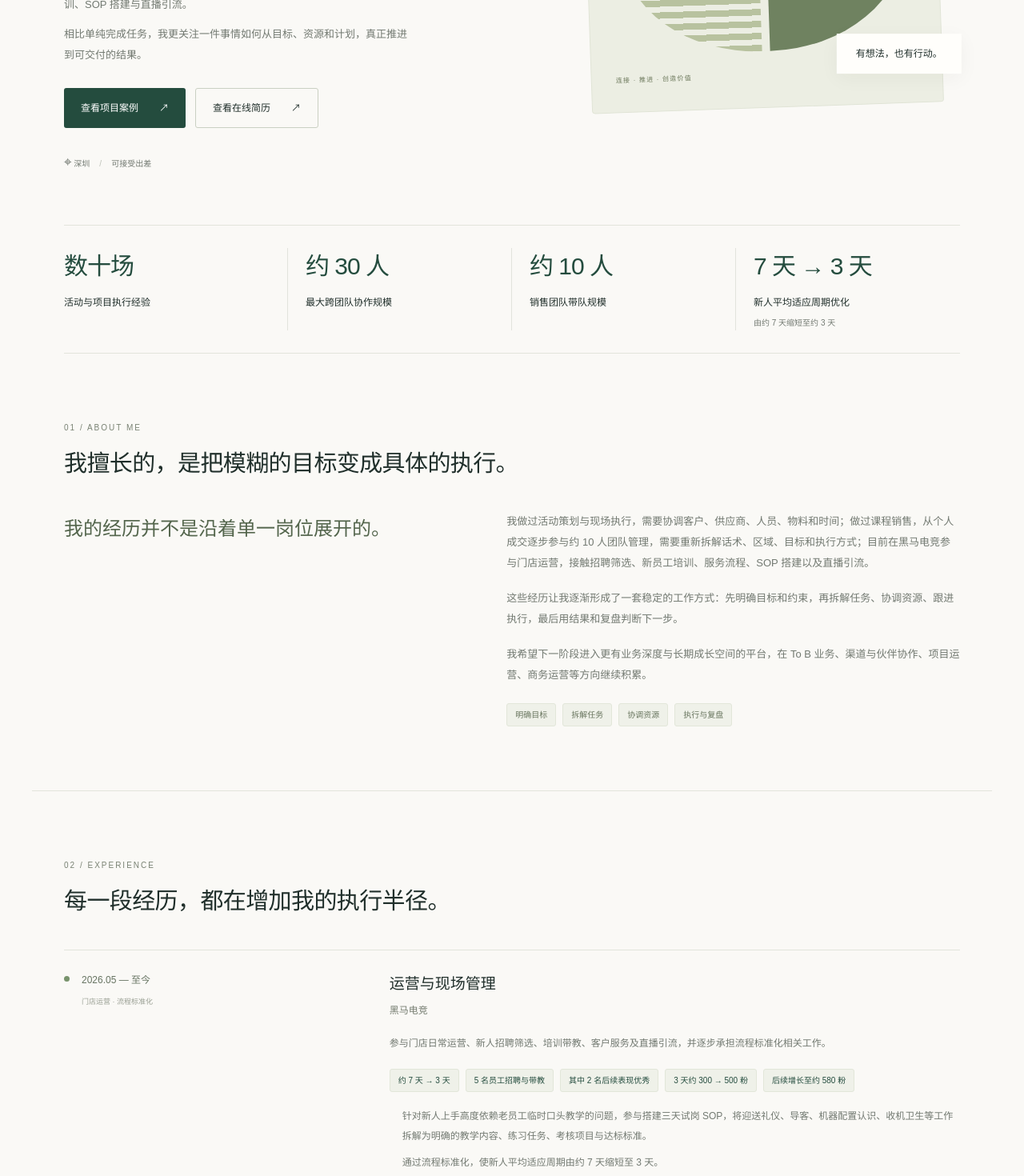
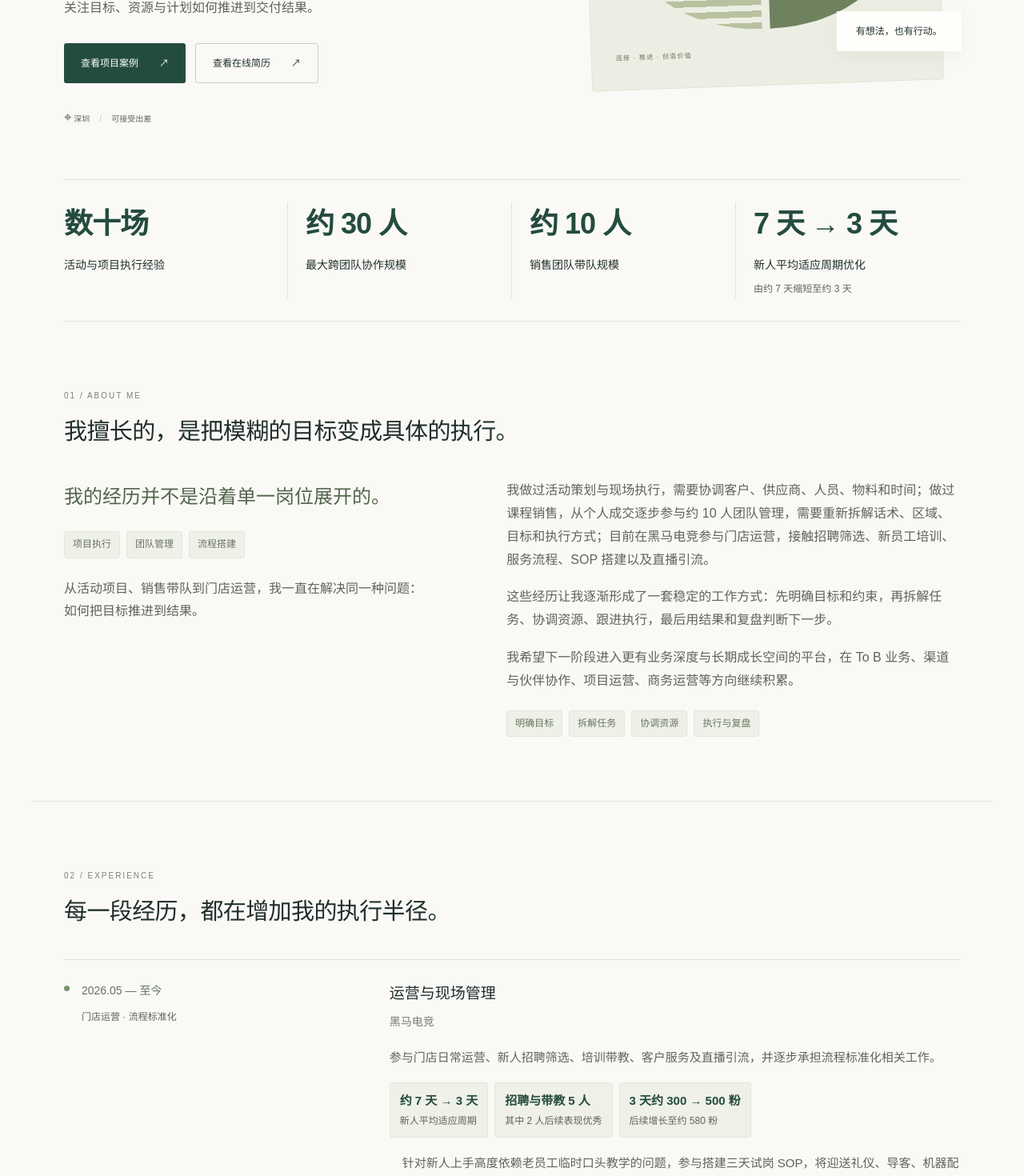
Before and after one commit to because-ad/personal-portfolio, a Next.js app: page / in a window 1280 px wide. Shown: the part 580-2050 px from the top of the page at 80% size. Built offline with nearby package versions, Linux system fonts and the light colour scheme.

Commit message:
feat: improve HR readability and resume scanning for V2.1

```diff
--- a/src/app/globals.css
+++ b/src/app/globals.css
@@ -3,7 +3,7 @@
 :root {
   --bg:#faf9f6;
   --ink:#202f2b;
-  --muted:#727971;
+  --muted:#5d645c;
   --green:#244c3e;
   --line:#e2e4dc
 }
@@ -1389,3 +1389,81 @@ details[open] > summary .details-symbol {
     text-decoration: none;
   }
 }
+
+/* HR 阅读版：保留配色与结构，扩大正文并整理成果层级。 */
+.hero-intro {
+  max-width: 500px;
+  font-size: 16px;
+  line-height: 1.8;
+}
+.hero-role { font-size: 15px; line-height: 1.7; }
+.body-copy { font-size: 16px; line-height: 1.8; }
+.about-summary { margin-top: 24px; }
+.job-summary, .job ul { font-size: 15px; line-height: 1.8; }
+.company, .job-date { font-size: 14px; }
+.job-date small { font-size: 12px; line-height: 1.7; color: var(--muted); }
+.stat-number { font-size: 36px; font-weight: 650; letter-spacing: -1px; }
+.principles h3 { font-size: 14px; line-height: 1.7; }
+.principles p { font-size: 12px; }
+.tags span { font-size: 12px; line-height: 1.6; }
+.job-highlights span { padding: 10px 12px; }
+.job-highlights strong { display: block; font-size: 15px; font-weight: 600; }
+.job-highlights small { display: block; margin-top: 4px; color: var(--muted); font-size: 12px; }
+.project-content > p:not(.eyebrow), .case-detail p, .case-detail ul { font-size: 15px; line-height: 1.8; }
+.project-content .tags span { font-size: 12px; }
+.project-outcome small, .project-content summary { font-size: 13px; }
+.case-detail h4 { font-size: 14px; }
+.skills-grid h3 { font-size: 17px; }
+.skills-grid p { font-size: 15px; line-height: 1.8; }
+.skills-grid .skill-evidence p { font-size: 14px; color: var(--green); }
+.skills-grid small { font-size: 12px; line-height: 1.7; color: var(--muted); }
+.skill-evidence-label { display: block; margin-bottom: 10px; }
+.work-cards {
+  display: grid;
+  grid-template-columns: repeat(2, minmax(0, 1fr));
+  gap: 22px;
+}
+.work-card {
+  display: flex;
+  flex-direction: column;
+  padding: 28px;
+  border: 1px solid var(--line);
+  border-radius: 4px;
+  background: #f5f6ef;
+}
+.work-card .work-number { font-size: 14px; color: var(--green); }
+.work-card h3 { font-size: 19px; font-weight: 500; margin: 18px 0 12px; }
+.work-card p { font-size: 16px; line-height: 1.8; color: var(--muted); margin: 0 0 24px; }
+.work-card .tags { margin-top: auto; }
+.education p { font-size: 15px; line-height: 1.8; }
+.contact-top p { font-size: 15px; line-height: 1.8; color: #d6e0d2; }
+.contact-bottom { font-size: 14px; }
+.resume-page { max-width: 780px; }
+.resume-page p, .resume-page li { font-size: 15px; line-height: 1.8; }
+.resume-page li + li { margin-top: 8px; }
+.resume-page li strong { color: var(--green); font-weight: 600; }
+.resume-context, .resume-entry-heading span { font-size: 13px; }
+@media (max-width: 1000px) {
+  .stat-number { font-size: 32px; }
+  .skills-grid { grid-template-columns: repeat(2, minmax(0, 1fr)); gap: 32px; }
+}
+@media (max-width: 760px) {
+  .stat-number { font-size: clamp(26px, 7.5vw, 32px); }
+  .principles h3 { font-size: 13px; }
+  .hero-role { font-size: 14px; }
+  .work-cards { grid-template-columns: 1fr; gap: 18px; }
+  .work-card { padding: 24px; }
+  .skills-grid { grid-template-columns: 1fr; gap: 30px; }
+}
+@media print {
+  .resume-page { width: auto; max-width: none; }
+  .resume-page p, .resume-page li { font-size: 9pt; line-height: 1.6; }
+  .resume-page li + li { margin-top: 3pt; }
+  .resume-page li strong { color: #244c3e; }
+  .resume-page .resume-context { font-size: 8pt; }
+  .resume-entry-heading span { font-size: 9pt; }
+  .resume-page section { margin-top: 12pt; }
+  .resume-page h3 { margin-top: 8pt; }
+}
+.resume-page ul { list-style: disc; list-style-position: outside; }
+.resume-page li::marker { color: var(--green); }
--- a/src/app/page.tsx
+++ b/src/app/page.tsx
@@ -50,7 +50,11 @@ export default function Home() {
         <section id="about" className="section container">
           <SectionHeading {...sections.about} />
           <div className="about-grid">
-            <p className="large-copy">{p.aboutLead}</p>
+            <div className="about-profile">
+              <p className="large-copy">{p.aboutLead}</p>
+              <div className="tags">{p.aboutKeywords.map(keyword => <span key={keyword}>{keyword}</span>)}</div>
+              <p className="body-copy about-summary">{p.aboutSummary}</p>
+            </div>
             <div>
               <div className="body-copy">{p.about.map(paragraph => <p key={paragraph}>{paragraph}</p>)}</div>
               <div className="tags">{p.values.map(value => <span key={value}>{value}</span>)}</div>
@@ -67,7 +71,7 @@ export default function Home() {
                 <div>
                   <h3>{job.role}</h3><p className="company">{job.company}</p>
                   <p className="job-summary">{job.summary}</p>
-                  <div className="tags job-highlights">{job.highlights.map(item => <span key={item}>{item}</span>)}</div>
+                  <div className="tags job-highlights">{job.highlights.map(item => <span key={item.value}><strong>{item.value}</strong><small>{item.note}</small></span>)}</div>
                   <ul>{job.points.map(point => <li key={point}>{point}</li>)}</ul>
                 </div>
               </article>
@@ -115,8 +119,8 @@ export default function Home() {
             {p.skills.map(skill => (
               <article key={skill.id}>
                 <span className="skill-icon" aria-hidden="true">{skill.icon}</span><h3>{skill.title}</h3>
-                <p>{skill.keywords.join(" · ")}</p>
-                <div className="skill-evidence">{skill.evidence.map(item => <p key={item}>{item}</p>)}</div>
+                <p className="skill-keywords">{skill.keywords.join(" / ")}</p>
+                <div className="skill-evidence"><small className="skill-evidence-label">{skill.id === "tools" ? "工作应用" : "工作证据"}</small>{skill.evidence.map(item => <p key={item}>{item}</p>)}</div>
                 {"detail" in skill && <small>{skill.detail}</small>}
               </article>
             ))}
@@ -125,16 +129,14 @@ export default function Home() {
 
         <section id="work" className="section container">
           <SectionHeading {...sections.work} />
-          <div className="work-list">
+          <div className="work-cards">
             {p.works.map((work, index) => (
-              <details key={work.id}>
-                <summary>
-                  <span className="work-number">0{index + 1}</span>
-                  <div><h3>{work.title}</h3><p>{work.summary}</p></div>
-                  <span className="work-type">{work.type}</span><span className="work-open details-symbol" aria-hidden="true">＋</span>
-                </summary>
-                <div className="work-detail"><p>{work.detail}</p></div>
-              </details>
+              <article className="work-card" key={work.id}>
+                <span className="work-number">0{index + 1}</span>
+                <h3>{work.title}</h3>
+                <p>{work.summary}</p>
+                <div className="tags">{work.keywords.map(keyword => <span key={keyword}>{keyword}</span>)}</div>
+              </article>
             ))}
           </div>
         </section>
--- a/src/app/resume/page.tsx
+++ b/src/app/resume/page.tsx
@@ -2,6 +2,7 @@ import type { Metadata } from "next";
 import Link from "next/link";
 import { portfolio as p } from "@/data/portfolio";
 import { PrintButton } from "@/components/print-button";
+import { ResultText } from "@/components/result-text";
 
 export const metadata: Metadata = { title: `${p.name} · 在线简历` };
 
@@ -31,7 +32,7 @@ export default function Resume() {
             <article className="resume-job" key={job.id}>
               <div className="resume-entry-heading"><h3>{job.company} · {job.role}</h3><span>{job.period}</span></div>
               <p className="resume-context">{job.context}</p>
-              <ul>{job.resumePoints.map(point => <li key={point}>{point}</li>)}</ul>
+              <ul>{job.resumePoints.map(point => <li key={point}><ResultText text={point} /></li>)}</ul>
             </article>
           ))}
         </section>
--- a/src/data/portfolio.ts
+++ b/src/data/portfolio.ts
@@ -7,9 +7,9 @@ export const portfolio = {
   title: ["把目标拆成行动，", "把事情推进到结果。"],
   heroLabel: "BUSINESS · OPERATIONS · PROJECTS",
   intro: [
-    "生物工程本科背景，工作经历横跨活动项目执行、销售团队管理与线下门店运营。",
-    "参与数十场活动项目，承担过数百人规模活动与跨团队协作；从个人销售逐步参与约 10 人团队管理；目前在黑马电竞参与门店运营、招聘、新员工培训、SOP 搭建与直播引流。",
-    "相比单纯完成任务，我更关注一件事情如何从目标、资源和计划，真正推进到可交付的结果。",
+    "生物工程本科背景，具备活动执行、销售团队管理与门店运营经验。",
+    "参与数十场活动、数百人现场及跨团队协作，曾参与约 10 人销售团队管理；目前在黑马电竞参与招聘、培训、SOP 与直播引流。",
+    "关注目标、资源与计划如何推进到交付结果。",
   ],
   location: "深圳",
   travel: "可接受出差",
@@ -24,6 +24,8 @@ export const portfolio = {
     { value: "7 天 → 3 天", label: "新人平均适应周期优化", note: "由约 7 天缩短至约 3 天" },
   ],
   aboutLead: "我的经历并不是沿着单一岗位展开的。",
+  aboutKeywords: ["项目执行", "团队管理", "流程搭建"],
+  aboutSummary: "从活动项目、销售带队到门店运营，我一直在解决同一种问题：如何把目标推进到结果。",
   about: [
     "我做过活动策划与现场执行，需要协调客户、供应商、人员、物料和时间；做过课程销售，从个人成交逐步参与约 10 人团队管理，需要重新拆解话术、区域、目标和执行方式；目前在黑马电竞参与门店运营，接触招聘筛选、新员工培训、服务流程、SOP 搭建以及直播引流。",
     "这些经历让我逐渐形成了一套稳定的工作方式：先明确目标和约束，再拆解任务、协调资源、跟进执行，最后用结果和复盘判断下一步。",
@@ -42,11 +44,17 @@ export const portfolio = {
         "参与门店直播引流，账号在 3 天内由约 300 粉增长至约 500 粉，后续继续增长至约 580 粉。",
         "同时参与服务标准、硬件防盗巡查、收机卫生和新人硬件识别等门店运营流程优化。",
       ],
-      highlights: ["约 7 天 → 3 天", "5 名员工招聘与带教", "其中 2 名后续表现优秀", "3 天约 300 → 500 粉", "后续增长至约 580 粉"],
+      highlights: [
+        { value: "约 7 天 → 3 天", note: "新人平均适应周期" },
+        { value: "招聘与带教 5 人", note: "其中 2 人后续表现优秀" },
+        { value: "3 天约 300 → 500 粉", note: "后续增长至约 580 粉" },
+      ],
       resumePoints: [
-        "参与门店运营、招聘筛选、培训带教、客户服务及直播引流；实际参与并完成 5 名员工的招聘与带教，其中 2 名后续表现优秀。",
-        "参与搭建三天试岗 SOP，明确教学、练习、考核与达标标准，使新人平均适应周期由约 7 天缩短至 3 天。",
-        "参与直播引流，账号在 3 天内由约 300 粉增长至约 500 粉，后续继续增长至约 580 粉；参与服务、硬件巡查、收机卫生及硬件识别流程优化。",
+        "参与门店运营、新人招聘筛选、培训带教、客户服务及直播引流。",
+        "参与搭建三天试岗 SOP，新人平均适应周期由约 7 天缩短至 3 天。",
+        "实际参与并完成 5 名员工的招聘与带教，其中 2 名后续表现优秀。",
+        "参与直播引流，账号在 3 天内由约 300 粉增长至约 500 粉，后续增长至约 580 粉。",
+        "参与服务标准、硬件巡查、收机卫生及新人硬件识别等运营流程优化。",
       ],
     },
     {
@@ -60,11 +68,17 @@ export const portfolio = {
         "在场地限制、人员变化、现场搭建、设备和物料调配等不确定条件下协调资源并推进交付。",
         "这段经历让我建立了较强的现场判断、项目推进、资源协调与多方沟通能力。",
       ],
-      highlights: ["5 场开业 · 3 场生日宴", "数百人规模项目", "约 30 人跨团队协作"],
+      highlights: [
+        { value: "数十场项目", note: "活动策划与现场执行" },
+        { value: "约 30 人", note: "单项目跨公司团队协作" },
+        { value: "约 60 万元", note: "累计接触项目预算量级" },
+      ],
       resumePoints: [
-        "参与数十场开业、生日宴、景区活动及企业团建项目，覆盖需求沟通、策划、人员 / 物料 / 供应商协调与现场执行。",
-        "独立完成 5 场开业活动及 3 场生日宴；参与数百人规模项目，单项目跨公司团队协作约 30 人，累计接触项目预算量级约 60 万元。",
-        "参与百洞峡、森灵欢乐世界、槐荫船说等项目，在场地、人员、设备与物料变化中协调资源并推进交付。",
+        "参与数十场开业、生日宴、景区活动、企业团建等项目。",
+        "独立完成 5 场开业活动及 3 场生日宴项目。",
+        "参与数百人规模项目，单项目跨公司团队协作约 30 人。",
+        "累计接触项目预算量级约 60 万元。",
+        "参与百洞峡、森灵欢乐世界、槐荫船说等项目的现场执行与资源协调。",
       ],
     },
     {
@@ -77,11 +91,17 @@ export const portfolio = {
         "团队单次最高业绩约 2700 元，并在同期 3 个团队中取得最好成绩。",
         "这段经历让我第一次系统理解：业务结果不仅取决于个人能力，也来自目标、方法、人员和执行节奏之间的组合。",
       ],
-      highlights: ["约 10 人团队", "2 小时最高 10 单", "单次最高约 2700 元"],
+      highlights: [
+        { value: "2 小时最高 10 单", note: "个人销售阶段" },
+        { value: "约 10 人", note: "参与团队管理" },
+        { value: "约 2700 元", note: "团队单次最高业绩" },
+      ],
       resumePoints: [
-        "大二期间参与课程销售兼职项目，产品单价 99 元；个人销售阶段曾实现 2 小时最高 10 单。",
-        "逐步参与约 10 人团队管理，负责分区、话术、目标安排与执行监督，并根据现场反馈调整销售方法。",
-        "团队单次最高业绩约 2700 元，在同期 3 个团队中取得最好成绩。",
+        "从个人销售执行逐步参与约 10 人团队管理。",
+        "个人销售阶段曾实现 2 小时最高 10 单，课程单价 99 元。",
+        "参与人员分区、话术统一、目标安排与执行监督。",
+        "团队单次最高业绩约 2700 元。",
+        "在同期 3 个团队中取得最好成绩。",
       ],
     },
   ],
@@ -162,10 +182,10 @@ export const portfolio = {
     { id: "tools", icon: "▤", title: "AI 与办公工具", keywords: ["ChatGPT", "Grok", "Gemini", "Excel", "Word", "PowerPoint", "Canva", "飞书"], evidence: ["资料研究 · 内容整理 · 方案制作", "视觉生成 · 信息分析 · 基础开发工作"], detail: "了解 Midjourney、ComfyUI、即梦以及 Codex。" },
   ],
   works: [
-    { id: "sop", title: "新人试岗 SOP", category: "运营与流程", type: "PLAYBOOK", summary: "从教学流程、训练内容、考核项目到达标标准形成新人培训体系。", detail: "将试岗拆分为三天，覆盖迎送礼仪、导客、机器配置认识与收机标准，并补充考核、达标、止损标准及硬件识别内容。SOP 已用于后续新人带教。" },
-    { id: "events", title: "活动项目策划与执行", category: "活动与项目", type: "EXECUTION", summary: "从客户需求、方案、人员、物料到现场交付完整参与项目推进。", detail: "参与数十场活动项目，独立完成 5 场开业活动和 3 场生日宴，并在景区及大型活动中协调人员、物料与供应方。" },
-    { id: "sales", title: "销售话术与团队执行", category: "销售与团队", type: "METHOD", summary: "根据现场转化反馈重新组织销售话术、人员区域和执行方式。", detail: "在约 10 人团队管理中，结合客户反馈调整开场、需求判断与成交推进方式，持续观察成员执行结果并调整方法。" },
-    { id: "ai", title: "AI 辅助工作流", category: "AI 与办公工具", type: "WORKFLOW", summary: "使用 ChatGPT、Gemini、Grok 等工具辅助研究、内容整理、方案制作及基础项目开发。", detail: "结合 Excel、Word、PowerPoint、Canva、飞书等办公工具，使用 AI 辅助资料研究、信息分析、视觉生成与基础开发工作。" },
+    { id: "sop", title: "新人试岗 SOP", summary: "从教学流程、训练内容、考核项目到达标标准，形成可重复执行的新人培训体系。", keywords: ["流程拆解", "培训", "考核", "标准化"] },
+    { id: "events", title: "活动项目策划与执行", summary: "从客户需求、方案、人员、物料到现场交付，完整参与项目推进。", keywords: ["需求沟通", "资源协调", "现场执行", "交付"] },
+    { id: "sales", title: "销售话术与团队执行", summary: "根据现场转化反馈，重新组织销售话术、人员区域和执行方式。", keywords: ["销售转化", "团队管理", "话术", "执行"] },
+    { id: "ai", title: "AI 辅助工作流", summary: "使用 ChatGPT、Gemini、Grok 等工具辅助研究、内容整理、方案制作及基础开发。", keywords: ["研究", "内容", "分析", "AI", "基础开发"] },
   ],
   education: {
     school: "湖北工业大学工程技术学院", major: "生物工程", degree: "本科", graduation: "2025 年毕业",
```
Also changed, not shown: src/components/result-text.tsx (added, +7 -0 lines), 1 other file (tests, documents, lock files or other folders).
